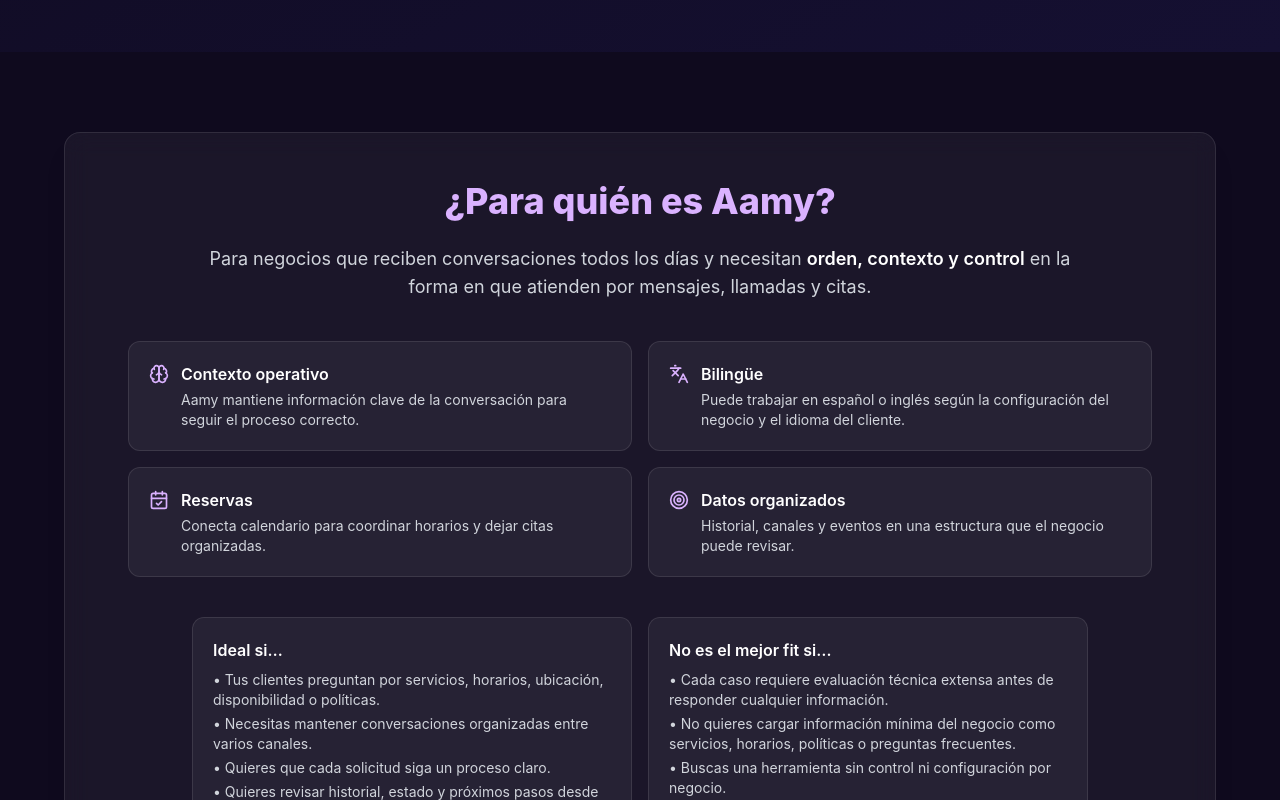
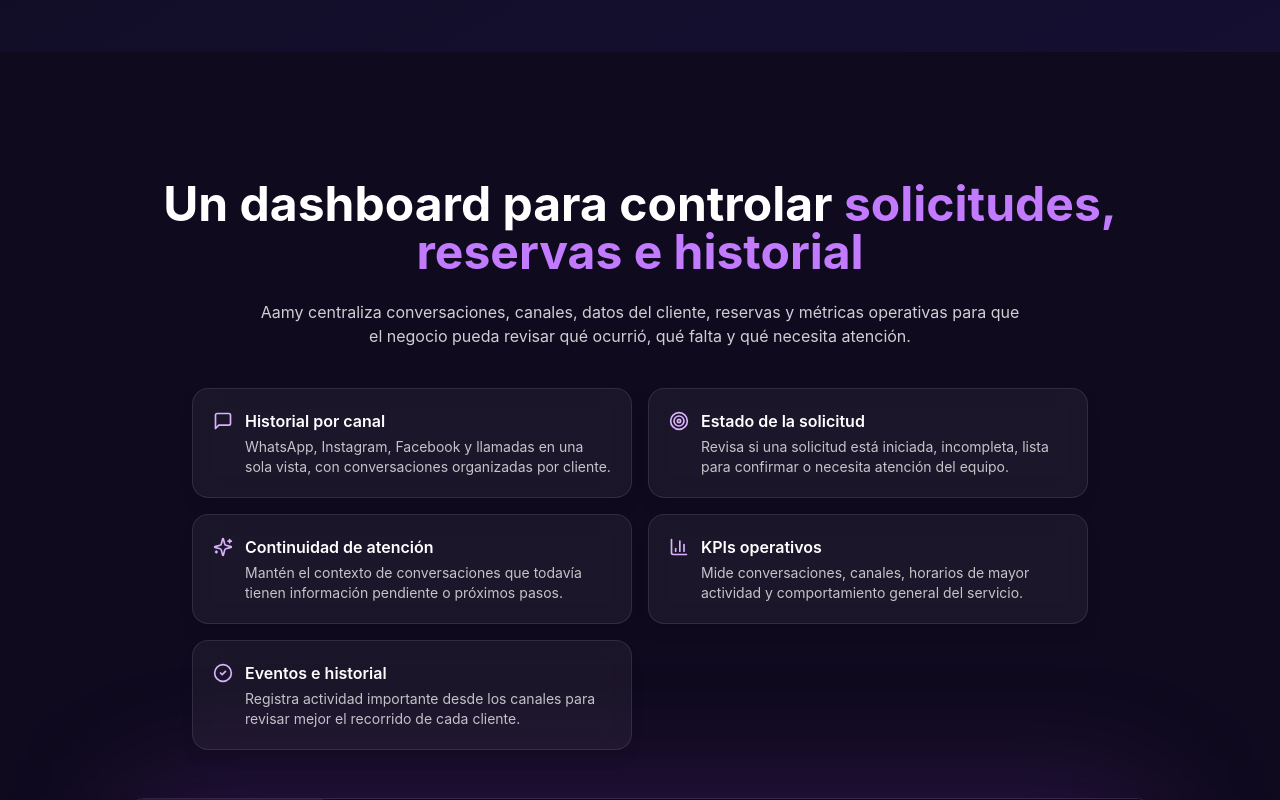
Before and after one commit to lrz80/chatbot-saas-v2, a Next.js app in the folder chatbot-dashboard/: page / in a window 1280 px wide. Shown: the part 4320-5120 px from the top of the page. Built offline with nearby package versions, Linux system fonts and the light colour scheme.

Commit message:
📂 forzar inclusion de uploads

```diff
--- a/chatbot-dashboard/src/app/page.tsx
+++ b/chatbot-dashboard/src/app/page.tsx
@@ -1,7 +1,6 @@
 /// <reference types="react" />
 'use client';
 
-import ParaQuienEsAmy from '@/components/ParaQuienEsAmy';
 import Footer from '@/components/Footer';
 import React, { useEffect } from 'react';
 import HeroSection from '@/components/HeroSection';
@@ -59,7 +58,6 @@ export default function LandingPage() {
       <ConversationFlowSection />
       <ControlSection />
 
-      <ParaQuienEsAmy />
       <DashboardPreviewSection />
 
       <section className="py-16 px-4 sm:px-6 md:px-8 bg-indigo-950/40 text-center backdrop-blur-md">
```
